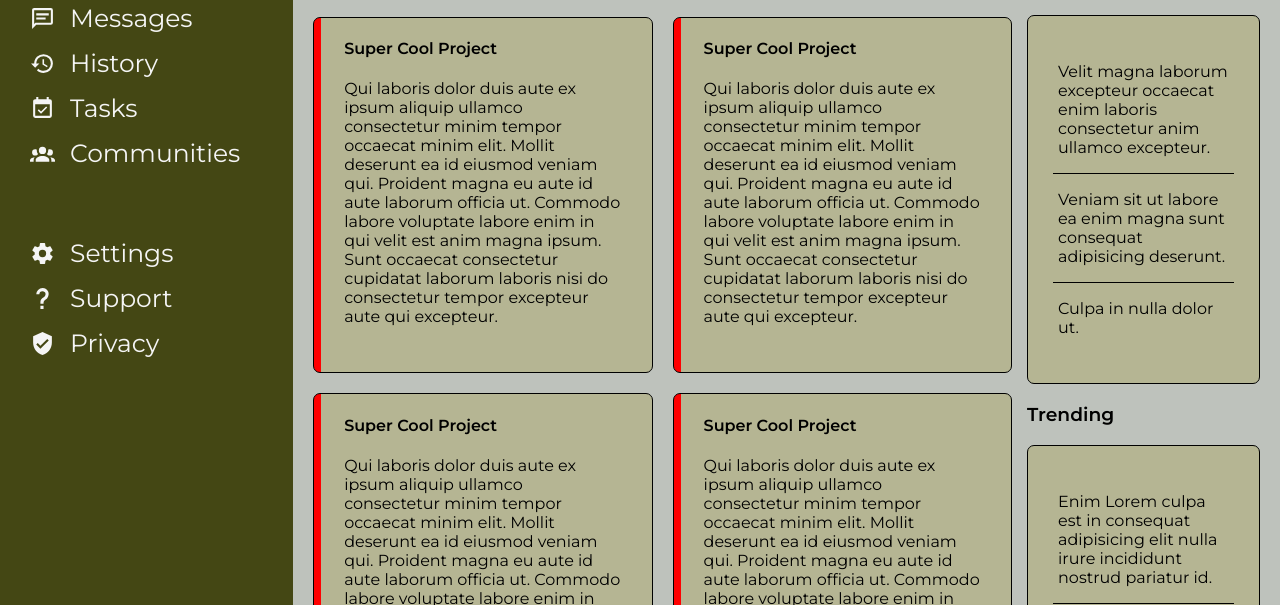
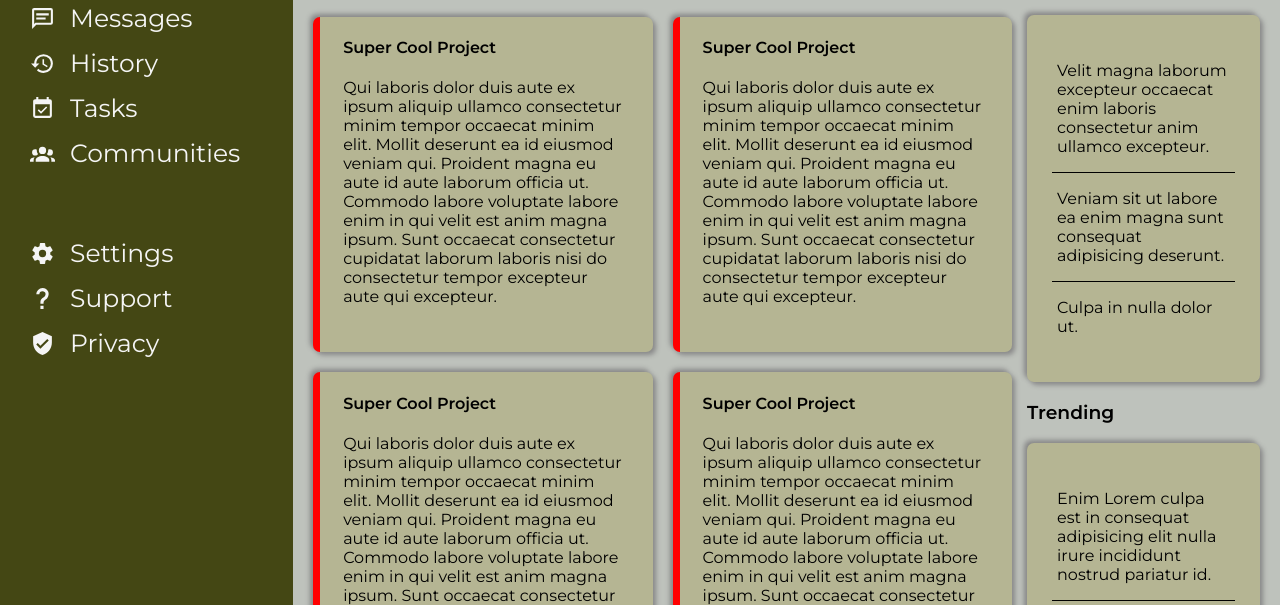
Before and after one commit to Swift928/Admin-Dashboard, a plain HTML site: page index.html in a window 1280 px wide. Shown: the part 195-800 px from the top of the page. Drawn offline with Linux system fonts and the light colour scheme.

Commit message:
added box-shadowing and removed temporary borders

```diff
--- a/style.css
+++ b/style.css
@@ -9,7 +9,6 @@
 *{
     box-sizing: border-box;
     font-family: 'Montserrat', system-ui, -apple-system, BlinkMacSystemFont, 'Segoe UI', Roboto, Oxygen, Ubuntu, Cantarell, 'Open Sans', 'Helvetica Neue', sans-serif;
-    /* font-weight: 700; */
 }
 
 body{
@@ -201,20 +200,20 @@ h2 {
 }
 
 .projects > div {
-    border: 1px black solid;
     border-radius: 7px;
     background: linear-gradient(to right, #ff0000, #ff0000 2%, transparent 2%);
     background-color: var(--background-color);
     padding: 30px;
     padding-top: 0;
+    box-shadow: 3px 3px 5px #888888, -3px -3px 5px #888888;
 }
 
 .side-projects > div {
-    border: 1px solid black;
     border-radius: 7px;
     padding: 30px;
     background-color: var(--background-color);
     min-width: 150px;
+    box-shadow: 3px 3px 5px #888888, -3px -3px 5px #888888;
 }
 
 .side-projects div > p:not(:last-child)::after {
```
